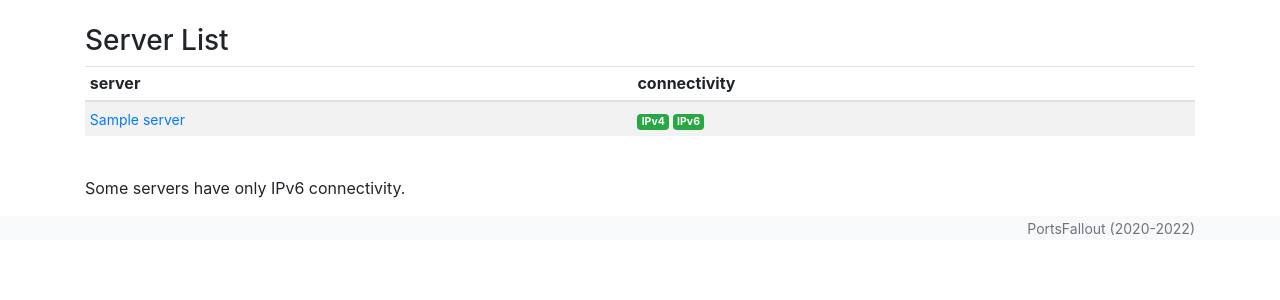
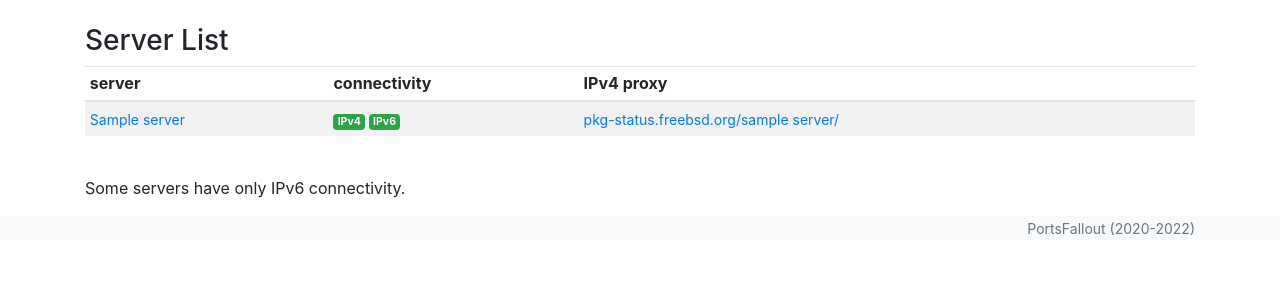
Before and after one commit to dbaio/portsfallout, a Django app: page /server in a window 1280 px wide. Shown: the part 74-374 px from the top of the page. Run offline with Django 3.2, Linux system fonts and the light colour scheme; tables that the repository leaves empty hold one stand-in row (values such as "Sample post").

Commit message:
Add IPv4 proxy links to logs
It's a resource that was added recently to the FreeBSD infrastructure,
as all package builders have only IPv6 addresses.

```diff
--- a/ports/templates/ports/fallout_list.html
+++ b/ports/templates/ports/fallout_list.html
@@ -1,6 +1,7 @@
 {% extends "ports/base.html" %}
 {% block title %}Fallout list{% endblock %}
 {% block body_block %}
+{% load proxy %}
 
 <br />
 
@@ -87,8 +88,9 @@
       <td class="text-nowrap"><small>{{ fallout.date | date:"Y-m-d H:i" }}</small></td>
 		  <td class="text-nowrap">
 			  <a href="{{fallout.log_url }}" class="badge badge-danger">log</a>
+			  <a href="{{fallout.log_url | get_proxy }}" class="badge badge-secondary">log v4</a>
 			  <a href="{{fallout.report_url }}" class="badge badge-info">report</a>
-			  <a href="{% url 'ports:detail' fallout.port.id  %}" class="badge badge-success">port detail</a>
+			  <a href="{% url 'ports:detail' fallout.port.id  %}" class="badge badge-success">port</a>
 			  <a href="https://www.freshports.org/{{fallout.port}}" class="badge badge-dark">FreshPorts</a>
       </td>
     </tr>
--- a/ports/templates/ports/port_detail.html
+++ b/ports/templates/ports/port_detail.html
@@ -1,6 +1,7 @@
 {% extends "ports/base.html" %}
 {% block title %}Port detail - {{port.origin}}{% endblock %}
 {% block body_block %}
+{% load proxy %}
 
 <br />
 <h1>Port detail:</h1>
@@ -54,6 +55,7 @@
       <td class="text-nowrap"><small>{{ fallout.date | date:"Y-m-d H:i" }}</small></td>
       <td class="text-nowrap">
         <a href="{{fallout.log_url }}" class="badge badge-danger">log</a>
+        <a href="{{fallout.log_url | get_proxy }}" class="badge badge-secondary">log v4</a>
         <a href="{{fallout.report_url }}" class="badge badge-info">report</a>
         <a href="{{fallout.build_url }}" class="badge badge-secondary">build queue</a>
       </td>
--- a/ports/templates/ports/server_list.html
+++ b/ports/templates/ports/server_list.html
@@ -1,6 +1,7 @@
 {% extends "ports/base.html" %}
 {% block title %}Server list{% endblock %}
 {% block body_block %}
+{% load proxy %}
 
 <br />
 
@@ -12,6 +13,7 @@
     <tr>
       <th scope="col" class="text-nowrap">server</th>
       <th scope="col" class="text-nowrap">connectivity</th>
+      <th scope="col" class="text-nowrap">IPv4 proxy</th>
     </tr>
   </thead>
   <tbody>
@@ -32,6 +34,7 @@
         {% endif %}
         </small>
       </td>
+      <td class="text-nowrap"><small><a href="https://pkg-status.freebsd.org/{{ server.name | get_short_name }}/">pkg-status.freebsd.org/{{ server.name | get_short_name }}/</a></small></td>
     </tr>
 	{% endfor %}
   </tbody>
--- /dev/null
+++ b/ports/templatetags/proxy.py
@@ -0,0 +1,13 @@
+from django import template
+import re
+
+register = template.Library()
+
+@register.filter(is_safe=True)
+def get_proxy(url_log):
+    match = re.search('http://(.*).nyi.freebsd.org/(.*)', url_log, re.IGNORECASE)
+    return f'https://pkg-status.freebsd.org/{match.group(1)}/{match.group(2)}'
+
+@register.filter(is_safe=True)
+def get_short_name(server):
+    return server.lower().split('.')[0]
```
Also changed, not shown: ports/templatetags/__init__.py (added).
